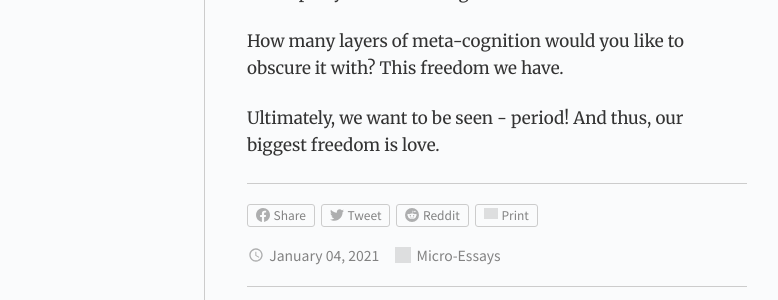
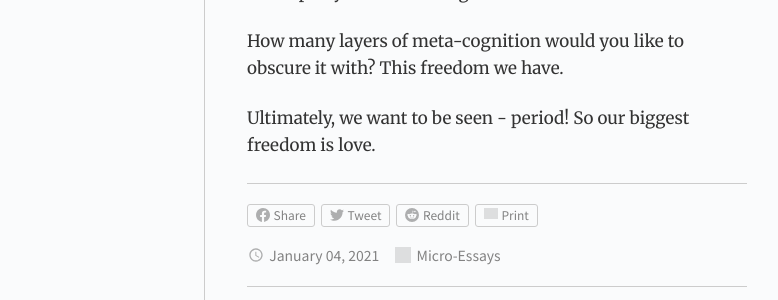
Before and after one commit to gdbroman/broman.blog, a Jekyll site: the page built from _posts/2020/2021-01-04-all-we-do-is-signal.md, in a window 1280 px wide. Shown: the part 310-610 px from the top of the page, without its empty margins (251-1029 px from the left). Built offline with Jekyll 4.4.1, drawn with Linux system fonts in a browser that asks for light colours; grey boxes are pictures that could not be loaded.

Commit message:
revision

```diff
--- a/_posts/2020/2021-01-04-all-we-do-is-signal.md
+++ b/_posts/2020/2021-01-04-all-we-do-is-signal.md
@@ -13,4 +13,4 @@ Also not caring about signaling is a form of signaling - inescapably! all we do
 
 How many layers of meta-cognition would you like to obscure it with? This freedom we have.
 
-Ultimately, we want to be seen - period! And thus, our biggest freedom is love.
+Ultimately, we want to be seen - period! So our biggest freedom is love.
```
